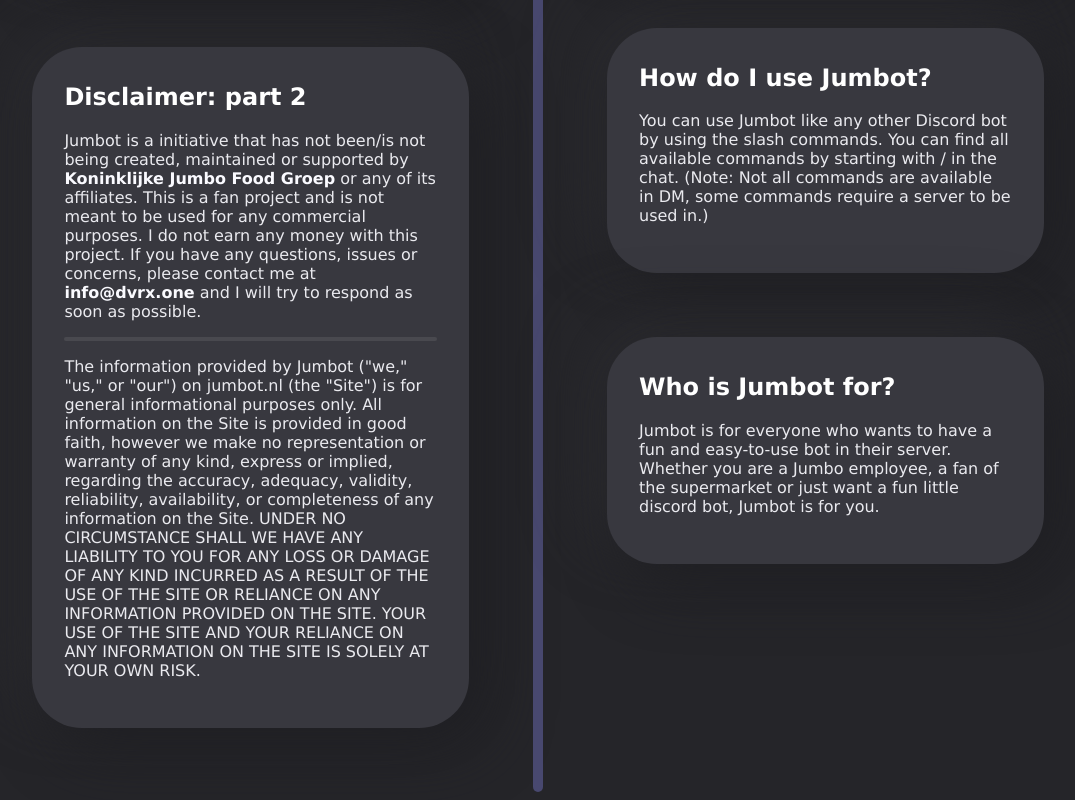
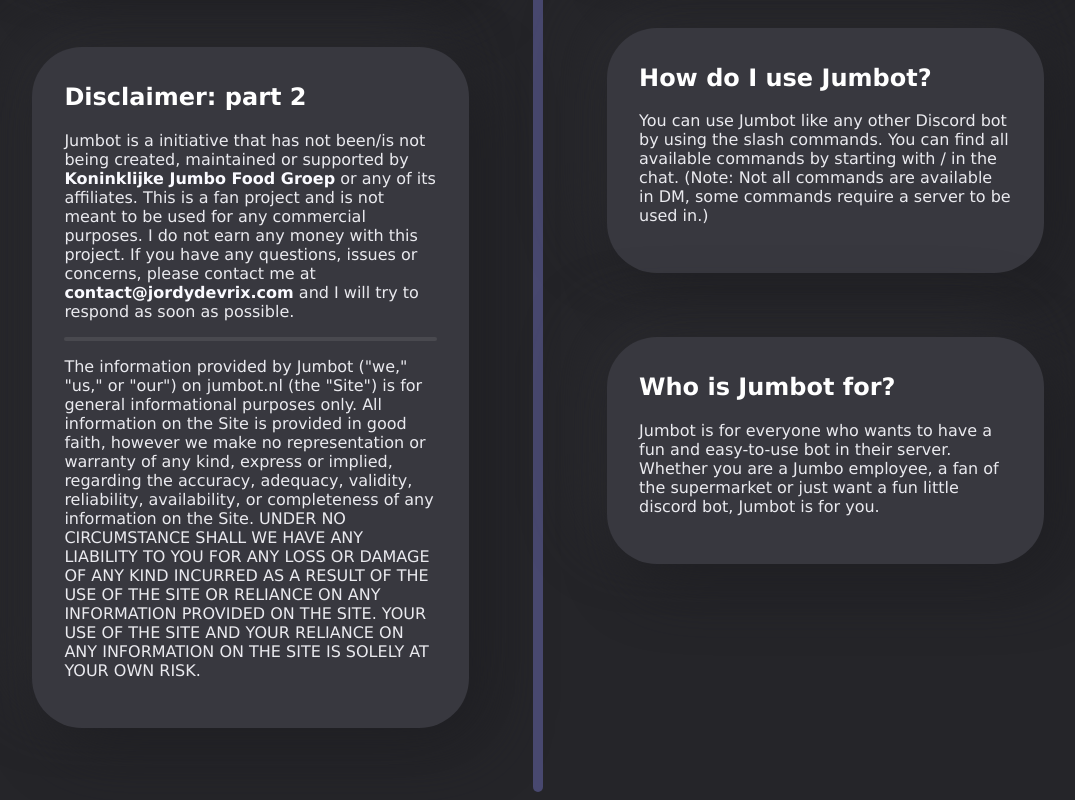
Before and after one commit to JordyDevrix/jumbot-site-src, an Angular app: page /info in a window 1280 px wide. Shown: the part 774-1574 px from the top of the page, without its empty margins (102-1177 px from the left). Built offline with nearby package versions, Linux system fonts and the light colour scheme.

Commit message:
fixed link and changed my support email address

```diff
--- a/src/app/info/info.component.html
+++ b/src/app/info/info.component.html
@@ -24,7 +24,7 @@
         href="https://nl.wikipedia.org/wiki/Jumbo_Supermarkten">Koninklijke Jumbo Food Groep</a> or any of its
         affiliates. This is a fan project and is not meant to be used for any commercial purposes. I do not earn any
         money with this project. If you have any
-        questions, issues or concerns, please contact me at <a href="mailto:info@dvrx.one"> info&#64;dvrx.one</a> and I
+        questions, issues or concerns, please contact me at <a href="mailto:contact@jordydevrix.com"> contact&#64;jordydevrix.com</a> and I
         will try to respond as soon as possible.
       </p>
       <hr>
--- a/src/app/joinserver/joinserver.component.html
+++ b/src/app/joinserver/joinserver.component.html
@@ -14,7 +14,7 @@
       </form>
     </div>
     <div class="invitespace">
-      <button>
+      <button (click)="joinJumboPublic()">
         <h3 href="h"><i class="fa-brands fa-discord"></i> Join the Jumbot discord</h3>
       </button>
     </div>
--- a/src/app/joinserver/joinserver.component.ts
+++ b/src/app/joinserver/joinserver.component.ts
@@ -38,4 +38,8 @@
     } , 1000);
   }
 
+  joinJumboPublic() {
+    window.open("https://discord.gg/9YSRCBfNAX");
+  }
+
 }
```
